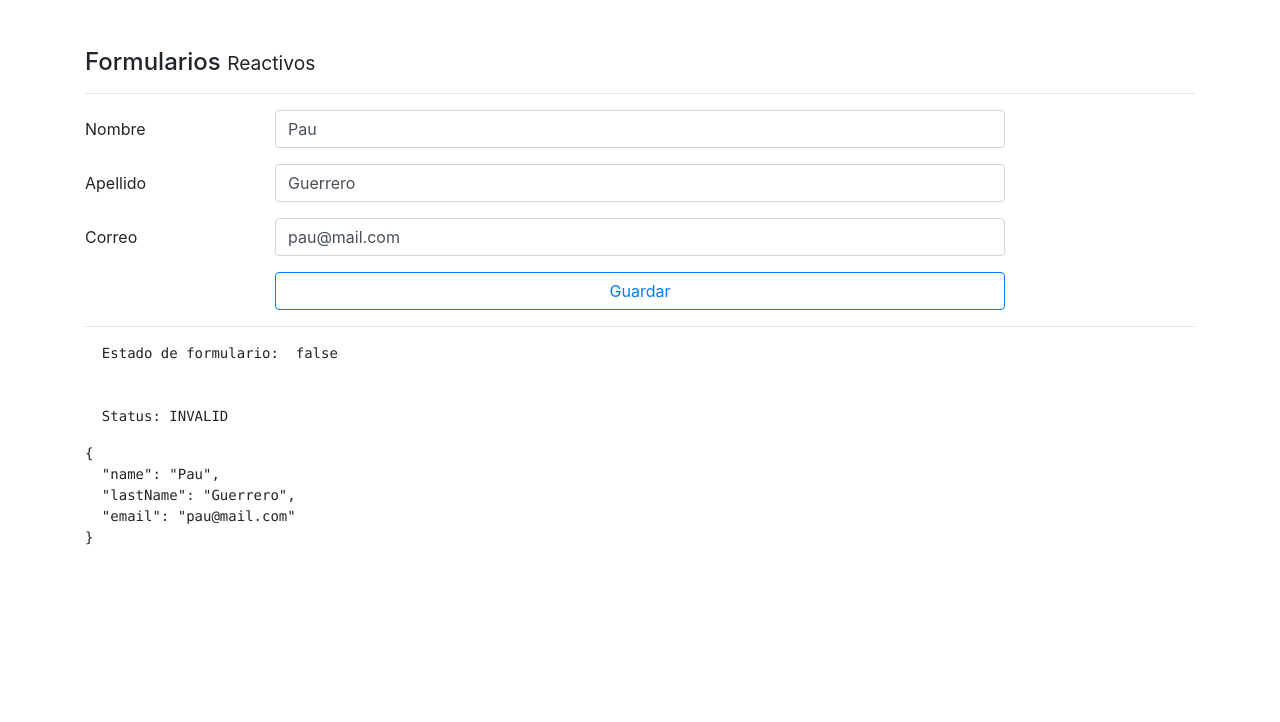
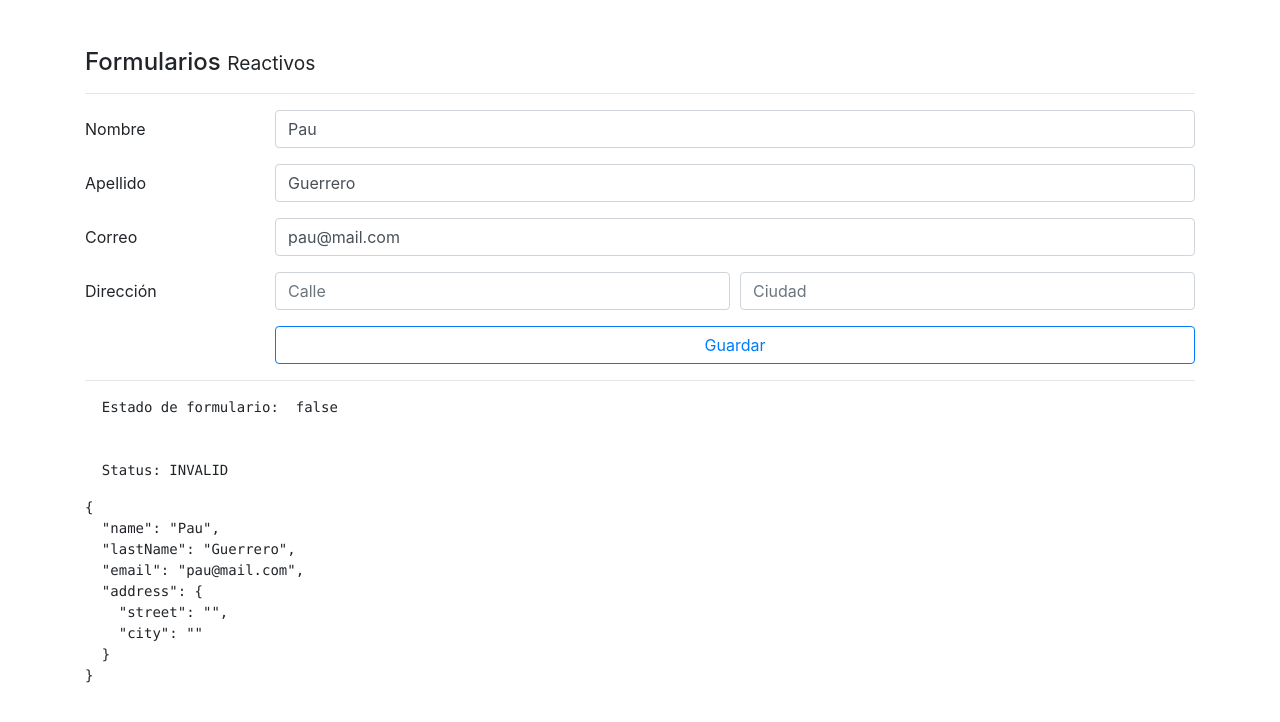
Before and after one commit to paaulinagp/reactiveforms, an Angular app: page /reactive in a window 1280 px wide. Shown: the top 722 px of the page. Built offline with nearby package versions, Linux system fonts and the light colour scheme.

Commit message:
feat: agregando un nuevo objeto en el formgrup y validando campos

```diff
--- a/src/app/pages/reactive/reactive.component.html
+++ b/src/app/pages/reactive/reactive.component.html
@@ -6,7 +6,7 @@
 
     <div class="form-group row">
       <label class="col-2 col-form-label">Nombre</label>
-      <div class="col-8">
+      <div class="col">
 
         <input class="form-control"
             formControlName="name"
@@ -19,7 +19,7 @@
 
     <div class="form-group row">
       <label class="col-2 col-form-label">Apellido</label>
-      <div class="col-8">
+      <div class="col">
 
         <input class="form-control"
               formControlName="lastName"
@@ -34,7 +34,7 @@
 
   <div class="form-group row">
     <label class="col-2 col-form-label">Correo</label>
-    <div class="col-8">
+    <div class="col">
 
       <input class="form-control"
             formControlName="email"
@@ -45,11 +45,33 @@
     </div>
   </div>
 
+  <div class="form-group row" formGroupName="address">
+    <label class="col-2 col-form-label">Dirección</label>
+    <div class="form-row col">
+      <div class="col">
+        <input class="form-control"
+            formControlName="street"
+            type="text"
+            [class.is-invalid]="streetIsNotValid"
+            placeholder="Calle">
+        <small *ngIf="streetIsNotValid" class="form-text text-danger">Calle no válida</small>
+      </div>
+      <div class="col">
+        <input class="form-control"
+            formControlName="city"
+            type="text"
+            [class.is-invalid]="cityIsNotValid"
+            placeholder="Ciudad">
+        <small *ngIf="cityIsNotValid" class="form-text text-danger">Ciudad no válida</small>
+      </div>
+    </div>
+  </div>
+
 
 
   <div class="form-group row">
     <label class="col-2 col-form-label">&nbsp;</label>
-    <div class="input-group col-md-8">
+    <div class="input-group col">
       <button type="submit" class="btn btn-outline-primary btn-block">
         Guardar
       </button>
--- a/src/app/pages/reactive/reactive.component.ts
+++ b/src/app/pages/reactive/reactive.component.ts
@@ -27,6 +27,10 @@ export class ReactiveComponent implements OnInit {
           Validators.pattern('[a-z0-9._%+-]+@[a-z0-9.-]+.[a-z]{2,3}$'),
         ],
       ],
+      address: this.fb.group({
+        street: ['', Validators.required],
+        city: ['', Validators.required],
+      }),
     });
   }
 
@@ -41,11 +45,29 @@ export class ReactiveComponent implements OnInit {
   get emailIsNotValid(): boolean {
     return this.form.get('email').invalid && this.form.get('email').touched;
   }
+  get streetIsNotValid(): boolean {
+    return (
+      this.form.get('address.street').invalid &&
+      this.form.get('address.street').touched
+    );
+  }
+  get cityIsNotValid(): boolean {
+    return (
+      this.form.get('address.city').invalid &&
+      this.form.get('address.city').touched
+    );
+  }
 
   onSubmit(): void {
     if (this.form.invalid) {
-      Object.values(this.form.controls).forEach((control) => {
-        control.markAsTouched();
+      return Object.values(this.form.controls).forEach((control) => {
+        if (control instanceof FormGroup) {
+          Object.values(control.controls).forEach((control) => {
+            control.markAsTouched();
+          });
+        } else {
+          control.markAsTouched();
+        }
       });
       return;
     }
```
